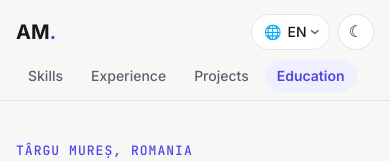
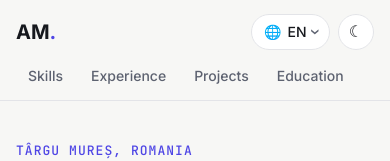
Before and after one commit to MoldovanAlexandruVasile/cv, a React (Vite) app: page / in a window 390 px wide. Shown: the top 161 px of the page. Built offline with nearby package versions, Linux system fonts and the light colour scheme.

Commit message:
chore: remove highlight

```diff
--- a/src/components/layout/MobileNavLinks.tsx
+++ b/src/components/layout/MobileNavLinks.tsx
@@ -1,24 +1,12 @@
 import { NAV_IDS } from "../../constants/navigation.ts";
-import { useScrollIntoRow } from "../../hooks/useScrollIntoRow.ts";
 import { NavItem } from "./NavItem.tsx";
-
-type MobileNavLinksProps = {
-  active: string | null;
-};
 
 // Phones have no room for the links beside the brand, so they get their own
 // scrollable row under it.
-export const MobileNavLinks = ({ active }: MobileNavLinksProps) => {
-  const rowRef = useScrollIntoRow<HTMLElement>(active);
-
-  return (
-    <nav
-      ref={rowRef}
-      className="-mt-1 flex gap-1 overflow-x-auto px-4 pb-2 [scrollbar-width:none] md:hidden"
-    >
-      {NAV_IDS.map((id) => (
-        <NavItem key={id} id={id} active={active === id} />
-      ))}
-    </nav>
-  );
-};
+export const MobileNavLinks = () => (
+  <nav className="-mt-1 flex gap-1 overflow-x-auto px-4 pb-2 [scrollbar-width:none] md:hidden">
+    {NAV_IDS.map((id) => (
+      <NavItem key={id} id={id} />
+    ))}
+  </nav>
+);
--- a/src/components/layout/Nav.tsx
+++ b/src/components/layout/Nav.tsx
@@ -1,21 +1,15 @@
-import { NAV_IDS } from "../../constants/navigation.ts";
-import { useActiveSection } from "../../hooks/useActiveSection.ts";
 import { Brand } from "./Brand.tsx";
 import { HeaderControls } from "./HeaderControls.tsx";
 import { MobileNavLinks } from "./MobileNavLinks.tsx";
 import { NavLinks } from "./NavLinks.tsx";
 
-export const Nav = () => {
-  const active = useActiveSection(NAV_IDS);
-
-  return (
+export const Nav = () => (
   <header className="sticky top-0 z-10 border-b border-line bg-page/85 backdrop-blur-md">
     <div className="flex h-16 items-center gap-6 px-6 max-md:px-4">
       <Brand />
-        <NavLinks active={active} />
+      <NavLinks />
       <HeaderControls />
     </div>
-      <MobileNavLinks active={active} />
+    <MobileNavLinks />
   </header>
 );
-};
--- a/src/components/layout/NavItem.tsx
+++ b/src/components/layout/NavItem.tsx
@@ -1,23 +1,17 @@
 import { useTranslation } from "react-i18next";
 import type { NavId } from "../../types/navigation.ts";
-import { classNames } from "../../utils/classNames.ts";
 
 type NavItemProps = {
   id: NavId;
-  active: boolean;
 };
 
-export const NavItem = ({ id, active }: NavItemProps) => {
+export const NavItem = ({ id }: NavItemProps) => {
   const { t } = useTranslation();
 
   return (
     <a
       href={`#${id}`}
-      className={classNames(
-        "shrink-0 rounded-full px-3 py-1.5 text-sm transition-colors duration-200",
-        active ? "bg-accent-soft font-semibold text-accent" : "font-medium text-muted hover:text-ink",
-      )}
-      aria-current={active ? "location" : undefined}
+      className="shrink-0 rounded-full px-3 py-1.5 text-sm font-medium text-muted transition-colors duration-200 hover:text-ink"
     >
       {t(`nav.${id}`)}
     </a>
--- a/src/components/layout/NavLinks.tsx
+++ b/src/components/layout/NavLinks.tsx
@@ -1,14 +1,10 @@
 import { NAV_IDS } from "../../constants/navigation.ts";
 import { NavItem } from "./NavItem.tsx";
 
-type NavLinksProps = {
-  active: string | null;
-};
-
-export const NavLinks = ({ active }: NavLinksProps) => (
+export const NavLinks = () => (
   <nav className="ml-auto flex gap-1 max-md:hidden">
     {NAV_IDS.map((id) => (
-      <NavItem key={id} id={id} active={active === id} />
+      <NavItem key={id} id={id} />
     ))}
   </nav>
 );
--- a/src/hooks/useActiveSection.ts
+++ /dev/null
@@ -1,32 +0,0 @@
-import { useEffect, useState } from "react";
-import { findSectionAtTop, isScrolledToBottom } from "../utils/scroll.ts";
-
-// Returns the id of the section the reader is in, or null above the first one.
-export const useActiveSection = (ids: readonly string[]) => {
-  const [active, setActive] = useState<string | null>(null);
-
-  useEffect(() => {
-    let frame = 0;
-
-    const update = () => {
-      frame = 0;
-      // The last section may be too short to ever reach the top.
-      setActive(isScrolledToBottom() ? ids[ids.length - 1] : findSectionAtTop(ids));
-    };
-
-    const scheduleUpdate = () => {
-      if (!frame) frame = requestAnimationFrame(update);
-    };
-
-    update();
-    window.addEventListener("scroll", scheduleUpdate, { passive: true });
-    window.addEventListener("resize", scheduleUpdate);
-    return () => {
-      window.removeEventListener("scroll", scheduleUpdate);
-      window.removeEventListener("resize", scheduleUpdate);
-      cancelAnimationFrame(frame);
-    };
-  }, [ids]);
-
-  return active;
-};
--- a/src/hooks/useScrollIntoRow.ts
+++ /dev/null
@@ -1,21 +0,0 @@
-import { useEffect, useRef } from "react";
-
-// Where `row` must scroll to so `item` sits in its middle (clamped by the browser).
-const centeredScrollLeft = (row: HTMLElement, item: HTMLElement) => {
-  const offsetInRow = item.getBoundingClientRect().left - row.getBoundingClientRect().left + row.scrollLeft;
-  return offsetInRow - (row.clientWidth - item.offsetWidth) / 2;
-};
-
-// Scrolls a horizontal row so its active child is visible, without moving the page.
-export const useScrollIntoRow = <T extends HTMLElement>(activeKey: string | null) => {
-  const rowRef = useRef<T>(null);
-
-  useEffect(() => {
-    const row = rowRef.current;
-    const item = row?.querySelector<HTMLElement>('[aria-current="location"]');
-    if (!row || !item) return;
-    row.scrollTo({ left: centeredScrollLeft(row, item), behavior: "smooth" });
-  }, [activeKey]);
-
-  return rowRef;
-};
--- a/src/index.css
+++ b/src/index.css
@@ -48,9 +48,8 @@
 @layer base {
   html {
     scroll-behavior: smooth;
-    /* Room for the sticky header when jumping to a section. The active-section
-       highlight reads this value too (src/utils/scroll.ts). Phones get the
-       extra row of section tabs. */
+    /* Room for the sticky header when jumping to a section.
+       Phones get the extra row of section tabs. */
     scroll-padding-top: 80px;
 
     @media (width < 48rem) {
--- a/src/utils/scroll.ts
+++ /dev/null
@@ -1,14 +0,0 @@
-export const isScrolledToBottom = () =>
-  window.innerHeight + window.scrollY >= document.documentElement.scrollHeight - 2;
-
-// The sticky header's height plus breathing room, as set in index.css.
-const headerOffset = () => parseFloat(getComputedStyle(document.documentElement).scrollPaddingTop) || 0;
-
-// The last section whose top has passed under the header.
-export const findSectionAtTop = (ids: readonly string[]) => {
-  const offset = headerOffset();
-  return ids.reduce<string | null>((current, id) => {
-    const top = document.getElementById(id)?.getBoundingClientRect().top;
-    return top !== undefined && top <= offset + 1 ? id : current;
-  }, null);
-};
```
Also changed, not shown: 1 other file (tests, documents, lock files or other folders). Lines whose indentation alone changed are shown as unchanged.
